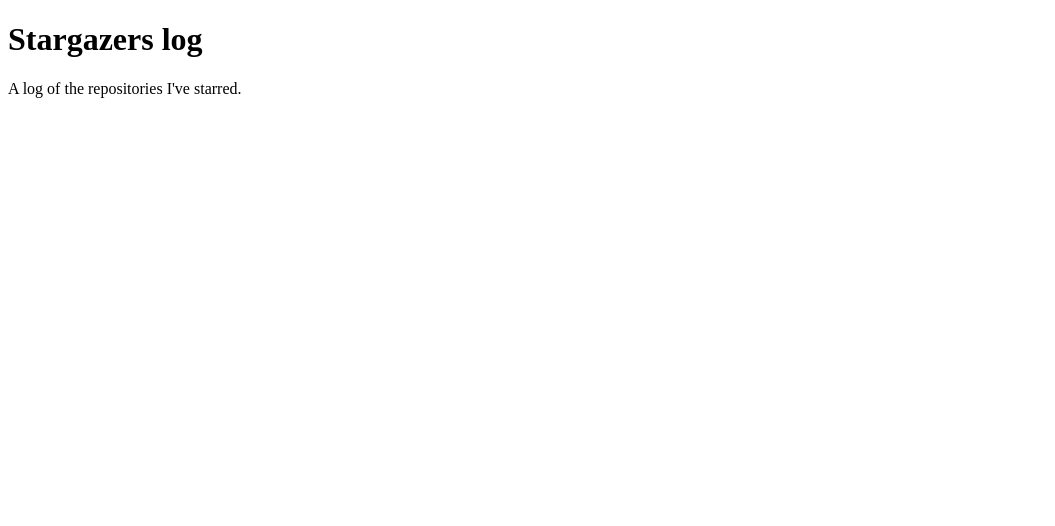
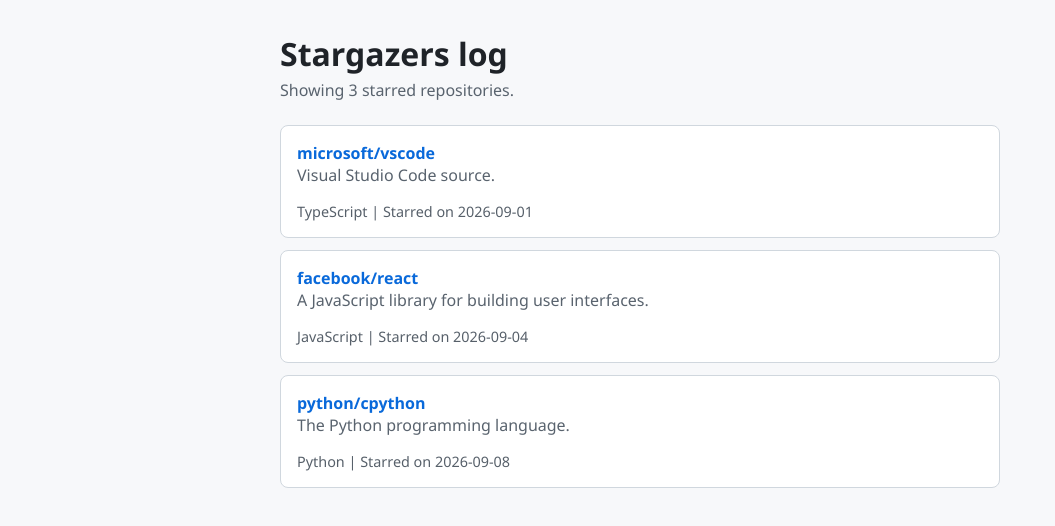
Before and after one commit to TKJ-TKJ/stargazers-log, a plain HTML site: page index.html in a window 1280 px wide. Shown: the whole page, without its empty margins (0-1055 px from the left). Drawn offline with Linux system fonts and the light colour scheme.

Commit message:
Add starred repositories list

```diff
--- /dev/null
+++ b/events.json
@@ -0,0 +1,26 @@
+[
+  {
+    "action": "starred",
+    "repo": "microsoft/vscode",
+    "description": "Visual Studio Code source.",
+    "language": "TypeScript",
+    "url": "https://github.com/microsoft/vscode",
+    "starred_at": "2026-09-01"
+  },
+  {
+    "action": "starred",
+    "repo": "facebook/react",
+    "description": "A JavaScript library for building user interfaces.",
+    "language": "JavaScript",
+    "url": "https://github.com/facebook/react",
+    "starred_at": "2026-09-04"
+  },
+  {
+    "action": "starred",
+    "repo": "python/cpython",
+    "description": "The Python programming language.",
+    "language": "Python",
+    "url": "https://github.com/python/cpython",
+    "starred_at": "2026-09-08"
+  }
+]
--- a/index.html
+++ b/index.html
@@ -3,9 +3,14 @@
   <head>
     <meta charset="utf-8">
     <title>Stargazers log</title>
+    <link rel="stylesheet" href="./style.css">
   </head>
   <body>
-    <h1>Stargazers log</h1>
-    <p>A log of the repositories I've starred.</p>
+    <main>
+      <h1>Stargazers log</h1>
+      <p id="status">Loading starred repositories...</p>
+      <ul id="repo-list" class="repo-list"></ul>
+    </main>
+    <script src="./script.js" defer></script>
   </body>
 </html>
--- /dev/null
+++ b/script.js
@@ -0,0 +1,61 @@
+async function fetchEvents() {
+  const response = await fetch("./events.json");
+
+  if (!response.ok) {
+    throw new Error(`Failed to load events: ${response.status}`);
+  }
+
+  return response.json();
+}
+
+function renderEvents(events) {
+  const list = document.getElementById("repo-list");
+  const status = document.getElementById("status");
+
+  if (!list || !status) {
+    return;
+  }
+
+  list.innerHTML = "";
+
+  events.forEach((event) => {
+    const item = document.createElement("li");
+    item.className = "repo-item";
+
+    const link = document.createElement("a");
+    link.href = event.url;
+    link.textContent = event.repo;
+    link.target = "_blank";
+    link.rel = "noreferrer noopener";
+
+    const description = document.createElement("p");
+    description.textContent = event.description;
+
+    const meta = document.createElement("span");
+    meta.className = "repo-meta";
+    meta.textContent = `${event.language} | Starred on ${event.starred_at}`;
+
+    item.appendChild(link);
+    item.appendChild(description);
+    item.appendChild(meta);
+    list.appendChild(item);
+  });
+
+  status.textContent = `Showing ${events.length} starred repositories.`;
+}
+
+async function init() {
+  const status = document.getElementById("status");
+
+  try {
+    const events = await fetchEvents();
+    renderEvents(events);
+  } catch (error) {
+    if (status) {
+      status.textContent = "Could not load starred repositories.";
+      status.classList.add("error");
+    }
+  }
+}
+
+init();
--- /dev/null
+++ b/style.css
@@ -0,0 +1,61 @@
+:root {
+  color-scheme: light;
+}
+
+body {
+  margin: 0;
+  font-family: "Segoe UI", Tahoma, Geneva, Verdana, sans-serif;
+  background: #f7f8fa;
+  color: #1f2328;
+}
+
+main {
+  max-width: 720px;
+  margin: 2rem auto;
+  padding: 0 1rem;
+}
+
+h1 {
+  margin-bottom: 0.25rem;
+}
+
+p {
+  margin-top: 0;
+  color: #59636e;
+}
+
+.repo-list {
+  list-style: none;
+  padding: 0;
+  margin: 1.5rem 0 0;
+}
+
+.repo-item {
+  background: #ffffff;
+  border: 1px solid #d0d7de;
+  border-radius: 8px;
+  padding: 1rem;
+  margin-bottom: 0.75rem;
+}
+
+.repo-item a {
+  color: #0969da;
+  text-decoration: none;
+  font-weight: 600;
+}
+
+.repo-item a:hover,
+.repo-item a:focus {
+  text-decoration: underline;
+}
+
+.repo-meta {
+  display: block;
+  margin-top: 0.5rem;
+  font-size: 0.9rem;
+  color: #57606a;
+}
+
+.error {
+  color: #cf222e;
+}
```
